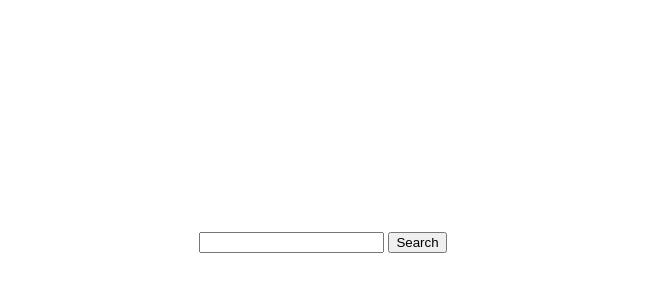
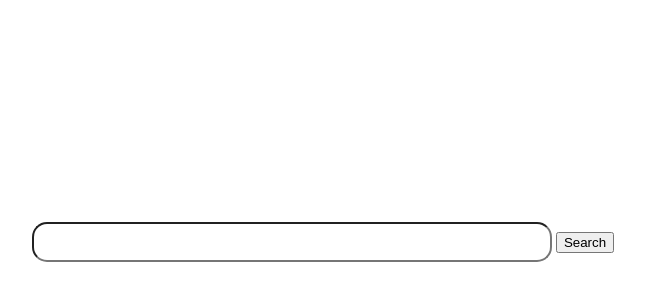
Before and after one commit to BobTheBu1ld3r/minimalistic-youtube, a plain HTML site: page index.html in a window 1280 px wide. Shown: the part 158-458 px from the top of the page, without its empty margins (317-962 px from the left). Drawn offline with Linux system fonts and the light colour scheme.

Commit message:
Style search bar

```diff
--- a/main.css
+++ b/main.css
@@ -16,3 +16,9 @@ body{
     justify-content: center;
     height: 100vh;
 }
+
+input{
+    width: 520px;
+    height: 40px;
+    border-radius: 15px;
+}
```
